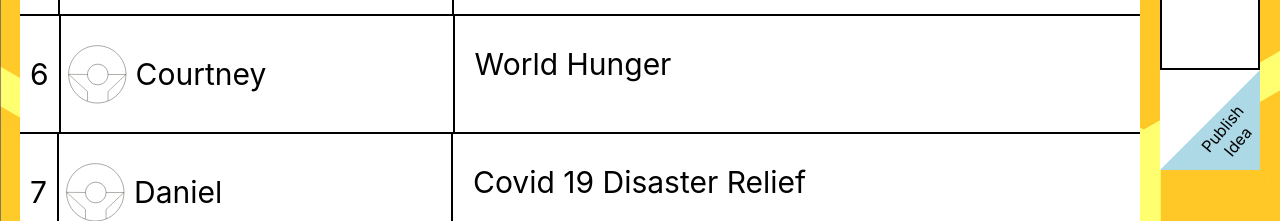
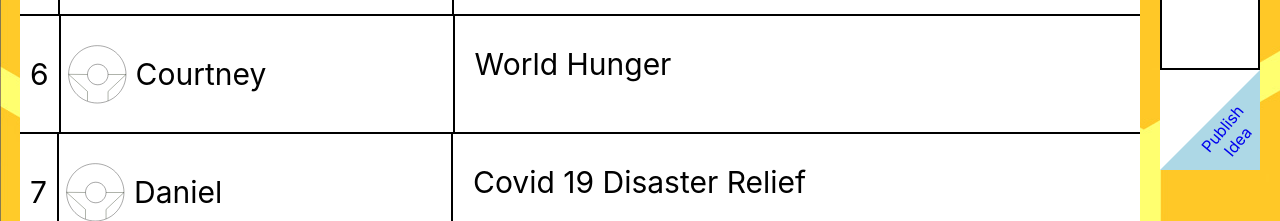
Before and after one commit to danield33/the_hive, a React (Create React App) app: page / in a window 1280 px wide. Shown: the part 730-951 px from the top of the page. Built offline with nearby package versions, Linux system fonts and the light colour scheme.

Commit message:
Add routing still in progress

```diff
--- a/package.json
+++ b/package.json
@@ -8,6 +8,7 @@
     "@testing-library/user-event": "^12.1.10",
     "react": "^17.0.2",
     "react-dom": "^17.0.2",
+    "react-router-dom": "^5.3.0",
     "react-scripts": "4.0.3",
     "web-vitals": "^1.0.1"
   },
--- a/src/App.js
+++ b/src/App.js
@@ -1,78 +1,28 @@
 import './index.css'
-import {NavigationBar} from "./components/NavigationBar";
-import {ForumList} from "./components/ForumList";
-import {CreatedList} from "./components/CreatedList";
+import {Link, Route, Router, Switch, BrowserRouter} from "react-router-dom";
+import HomeScreen from "./screens/HomeScreen";
+import ForumPost from "./screens/ForumPost"
 
-const data = [
-    {
-        username: "Daniel",
-        postName: 'Covid 19 Disaster Relief'
-    },
-    {
-        username: "Jayden",
-        postName: 'World Peace'
-    },
-    {
-        username: "Courtney",
-        postName: 'World Hunger'
-    },
-    {
-        username: "Daniel",
-        postName: 'Covid 19 Disaster Relief'
-    },
-    {
-        username: "Jayden",
-        postName: 'World Peace'
-    },
-    {
-        username: "Courtney",
-        postName: 'World Hunger'
-    },
-    {
-        username: "Daniel",
-        postName: 'Covid 19 Disaster Relief'
-    },
-    {
-        username: "Jayden",
-        postName: 'World Peace'
-    },
-    {
-        username: "Courtney",
-        postName: 'World Hunger'
-    },
-]
 
 function App() {
-    return (
+    return(
         <div>
+            <BrowserRouter>
 
-            <NavigationBar items={["Your Account", "Your Groups", "The Hive"]}/>
+                <div>
 
-            <div style={{padding: 20}}>
-                <input type='text'
-                       placeholder={'Search'}
-                       className={'searchBar'}/>
+                    <Switch>
+                        <Route path={'/'}>
+                            <HomeScreen/>
+                        </Route>
 
-                <div style={{
-                    display: 'flex',
-                    flexDirection: 'row',
-                    justifyContent: 'space-between'
-                }}>
-
-                    <ForumList data={data}/>
-                    <div style={{
-                        marginLeft: 20
-                    }}>
-                        <CreatedList/>
-                    </div>
+                    </Switch>
 
                 </div>
-
-            </div>
-
+            </BrowserRouter>
         </div>
 
-    );
+    )
 }
 
 export default App;
--- a/src/components/CreatedList.js
+++ b/src/components/CreatedList.js
@@ -1,6 +1,9 @@
 import '../index.css'
 import {ForumPostCell} from "./ForumPostCell";
 import useWindowDimensions from "./hooks/useWindowDimensions";
+import {BrowserRouter, Link, Route, Switch} from "react-router-dom";
+import ForumPost from "../screens/ForumPost";
+import React from "react";
 
 export function CreatedList({data = []}) {
 
@@ -35,6 +38,7 @@ export function CreatedList({data = []}) {
                 }
             </div>
 
+            <Link to={'/forumPost'}>
                 <div className={'triangle'} style={{alignSelf: 'flex-end'}} >
                     <p style={{
                         transform: 'rotate(310deg)',
@@ -44,6 +48,20 @@ export function CreatedList({data = []}) {
                         textAlign: 'center'
                     }}>Publish Idea</p>
                 </div>
+            </Link>
+
+            <BrowserRouter>
+                <div>
+                    <Switch>
+
+                        <Route path={'/forumPost'}>
+                            <ForumPost/>
+                        </Route>
+                    </Switch>
+                </div>
+
+            </BrowserRouter>
+
 
         </div>
     );
--- a/src/screens/ForumPost.js
+++ b/src/screens/ForumPost.js
@@ -1,9 +1,15 @@
+import {Route, Switch} from "react-router-dom";
+import HomeScreen from "./HomeScreen";
+
 export default class ForumPost{
 
     render(){
         return(
             <div>
                 <p>hi</p>
+
+
+
             </div>
         )
     }
--- /dev/null
+++ b/src/screens/HomeScreen.js
@@ -0,0 +1,85 @@
+import React, {Component} from 'react';
+import PropTypes from 'prop-types';
+import {NavigationBar} from "../components/NavigationBar";
+import {ForumList} from "../components/ForumList";
+import {CreatedList} from "../components/CreatedList";
+import {Route, Switch} from "react-router-dom";
+import ForumPost from './ForumPost'
+
+class HomeScreen extends Component {
+    render() {
+        return (
+            <div>
+
+                <NavigationBar items={["Your Account", "Your Groups", "The Hive"]}/>
+
+                <div style={{padding: 20}}>
+                    <input type='text'
+                           placeholder={'Search'}
+                           className={'searchBar'}/>
+
+                    <div style={{
+                        display: 'flex',
+                        flexDirection: 'row',
+                        justifyContent: 'space-between'
+                    }}>
+
+                        <ForumList data={data}/>
+                        <div style={{
+                            marginLeft: 20
+                        }}>
+                            <CreatedList/>
+                        </div>
+
+                    </div>
+
+                </div>
+
+            </div>
+
+        );
+    }
+}
+
+HomeScreen.propTypes = {};
+
+export default HomeScreen;
+
+const data = [
+    {
+        username: "Daniel",
+        postName: 'Covid 19 Disaster Relief'
+    },
+    {
+        username: "Jayden",
+        postName: 'World Peace'
+    },
+    {
+        username: "Courtney",
+        postName: 'World Hunger'
+    },
+    {
+        username: "Daniel",
+        postName: 'Covid 19 Disaster Relief'
+    },
+    {
+        username: "Jayden",
+        postName: 'World Peace'
+    },
+    {
+        username: "Courtney",
+        postName: 'World Hunger'
+    },
+    {
+        username: "Daniel",
+        postName: 'Covid 19 Disaster Relief'
+    },
+    {
+        username: "Jayden",
+        postName: 'World Peace'
+    },
+    {
+        username: "Courtney",
+        postName: 'World Hunger'
+    },
+]
```
Also changed, not shown: src/components/History.js (added), 1 other file (tests, documents, lock files or other folders). Lines whose indentation alone changed are shown as unchanged.
